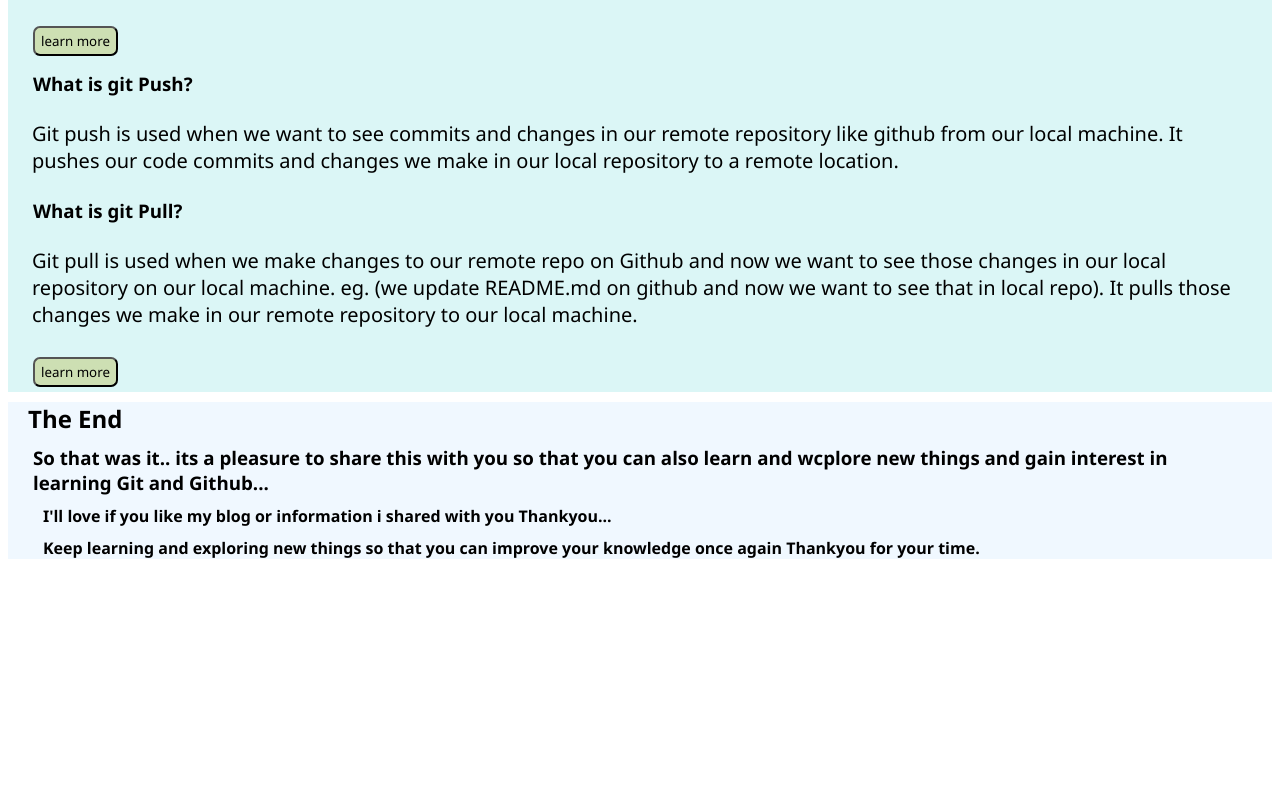
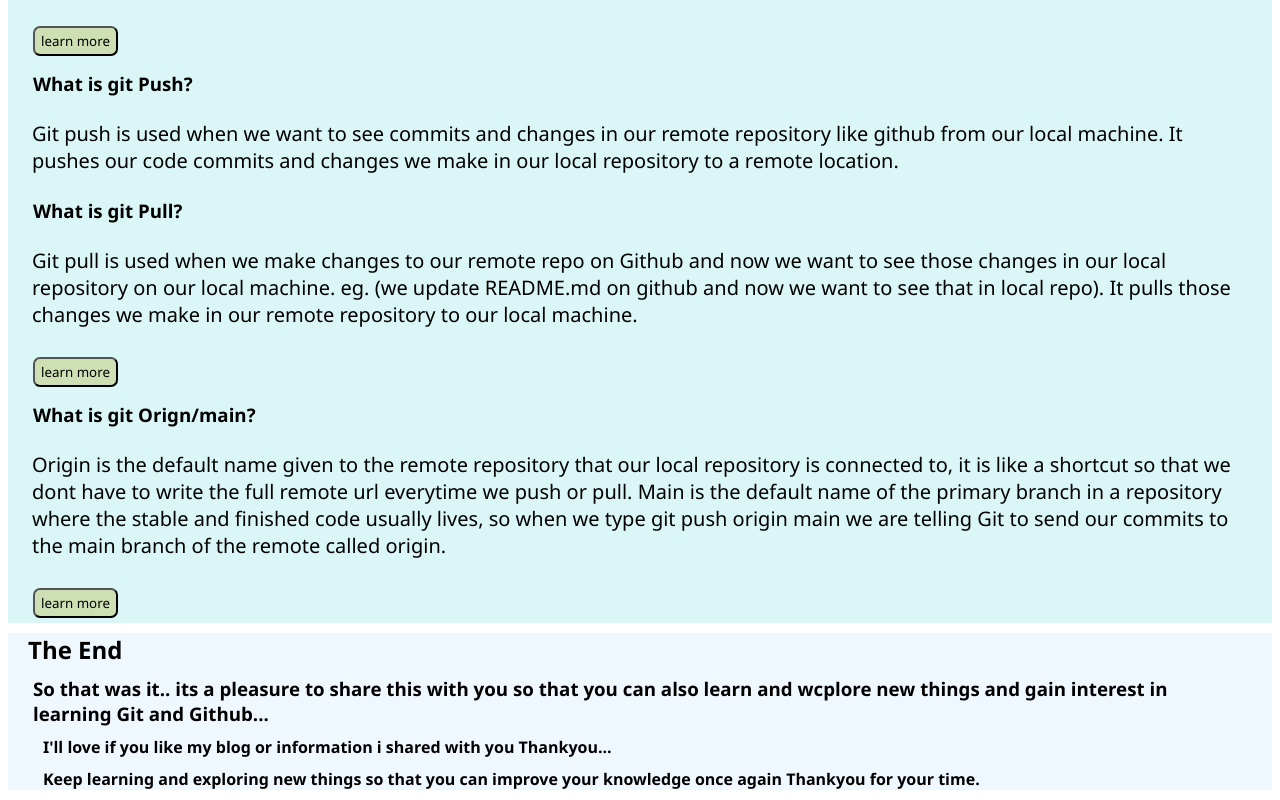
Before and after one commit to muhammadsohaib619/learn-Git, a plain HTML site: page index.html in a window 1280 px wide. Shown: the part 1018-1818 px from the top of the page. Before the commit the page ends 1587 px from the top, so only its background shows below. Drawn offline with Linux system fonts and the light colour scheme.

Commit message:
add a new paragraph about origin/main

```diff
--- a/index.html
+++ b/index.html
@@ -72,6 +72,7 @@
           you clean working tree when you do nesessay change now you can clear
           your mess.
         </p>
+
         <div class="button">
           <button>learn more</button>
         </div>
@@ -82,6 +83,13 @@
         <h3>What is git Pull?</h3>
         <p>
           Git pull is used when we make changes to our remote repo on Github and now we want to see those changes in our local repository on our local machine. eg. (we update README.md on github and now we want to see that in local repo). It pulls those changes we make in our remote repository to our local machine.
+        </p>
+        <div class="button">
+          <button>learn more</button>
+        </div>
+        <h3>What is git Orign/main?</h3>
+        <p>
+          Origin is the default name given to the remote repository that our local repository is connected to, it is like a shortcut so that we dont have to write the full remote url everytime we push or pull. Main is the default name of the primary branch in a repository where the stable and finished code usually lives, so when we type git push origin main we are telling Git to send our commits to the main branch of the remote called origin.
         </p>
         <div class="button">
           <button>learn more</button>
```
